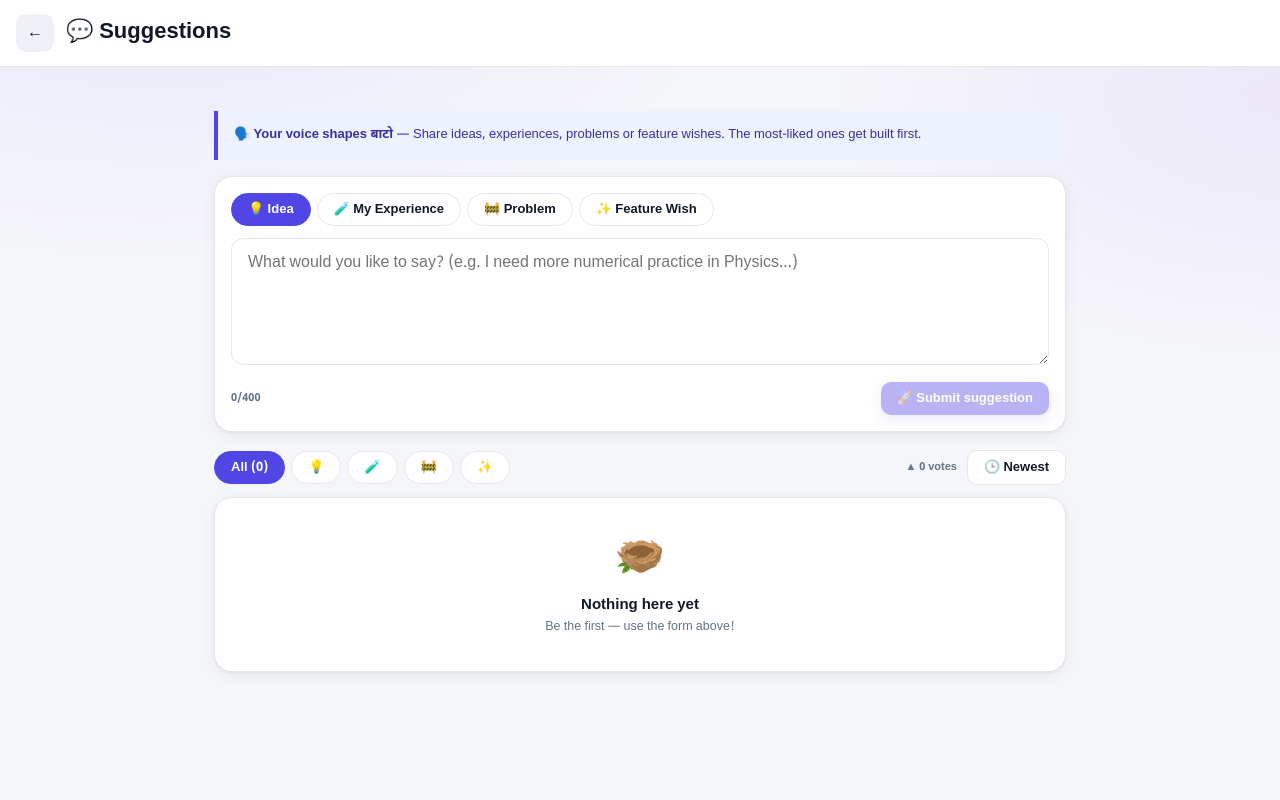
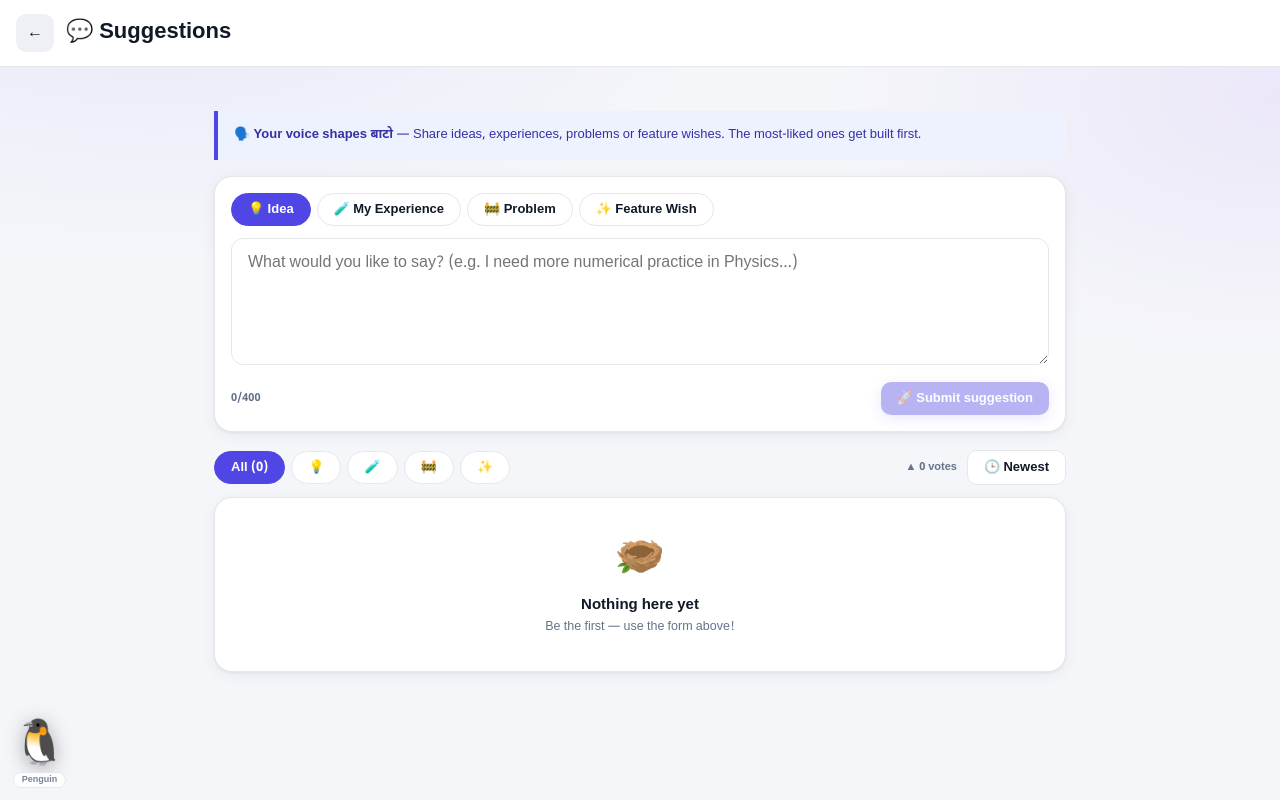
Before and after one commit to harmless-beep/bato, a Next.js app: page /suggest in a window 1280 px wide. Built offline with nearby package versions, Linux system fonts and the light colour scheme.

Commit message:
admin: unlimited votes + unvote + reset votes on /suggest, correct answers visible in CBT; companion pet overlay (penguin/kangaroo/goat/owl/panda) with mood reactions

```diff
--- /dev/null
+++ b/app/components/companion.tsx
@@ -0,0 +1,101 @@
+'use client'
+
+import { useEffect, useRef, useState } from 'react'
+import { useLang } from './ui'
+
+// ─── Companion buddy (overlay pet) ────────────────────────────────────────
+// Single click → encouragement bubble · double-click → switch pet
+// Listens for window 'bato-mood' events: happy | sad | party
+const PETS = [
+  { id: 'penguin', emoji: '🐧', name: 'Penguin' },
+  { id: 'kangaroo', emoji: '🦘', name: 'Kangaroo' },
+  { id: 'goat', emoji: '🐐', name: 'Goat' },
+  { id: 'owl', emoji: '🦉', name: 'Owl' },
+  { id: 'panda', emoji: '🐼', name: 'Panda' },
+]
+const MSG = {
+  idle: [
+    { en: 'Keep going! 💪', np: 'जारी राख्नुहोस्! 💪' },
+    { en: 'You got this! 🚀', np: 'तपाईंले गर्न सक्नुहुन्छ! 🚀' },
+    { en: 'Bato believes in you! 🫶', np: 'बाटोले तपाईंमा विश्वास गर्छ! 🫶' },
+    { en: 'Study smart, not just hard. 📚', np: 'राम्रोसँग पढ्नुहोस्। 📚' },
+    { en: 'One more mock test? 😉', np: 'एउटा अर्को mock test? 😉' },
+  ],
+  happy: [
+    { en: 'Hoshyaar! 🎉', np: 'होशियार! 🎉' },
+    { en: 'Correct! You rock! 🌟', np: 'सही! तपाईं उत्कृष्ट! 🌟' },
+    { en: 'That was clean! ⚡', np: 'एकदम सफा! ⚡' },
+    { en: 'Keep the streak alive! 🔥', np: 'Streak जोगाउनुहोस्! 🔥' },
+  ],
+  sad: [
+    { en: 'Next one! 💪', np: 'अर्को पटक! 💪' },
+    { en: "Don't give up! 🌱", np: 'हार नमान्नुहोस्! 🌱' },
+    { en: 'Learn it, own it. 📝', np: 'सिक्नुहोस्, आफ्नो बनाउनुहोस्। 📝' },
+    { en: 'Even toppers miss some! 🤝', np: 'Topper लाई पनि गलत हुन्छ! 🤝' },
+  ],
+  party: [
+    { en: 'WOW! You are a champion! 🏆', np: 'वाह! तपाईं च्याम्पियन! 🏆' },
+    { en: 'Amazing score! 🎊', np: 'अति नै राम्रो! 🎊' },
+    { en: 'Treat yourself! 🍦', np: 'आफूलाई इनाम दिनुहोस्! 🍦' },
+  ],
+}
+
+const pick = <T,>(arr: T[]): T => arr[Math.floor(Math.random() * arr.length)]
+
+export default function Companion() {
+  const { lang } = useLang()
+  const isNe = lang === 'ne'
+  const [pet, setPet] = useState(PETS[0])
+  const [mood, setMood] = useState('')
+  const [bubble, setBubble] = useState('')
+  const clicks = useRef(0)
+  const sayTimer = useRef<ReturnType<typeof setTimeout> | null>(null)
+
+  const say = (m: 'idle' | 'happy' | 'sad' | 'party') => {
+    setBubble(pick(MSG[m])[isNe ? 'np' : 'en'])
+    setMood(m)
+    if (sayTimer.current) clearTimeout(sayTimer.current)
+    sayTimer.current = setTimeout(() => { setBubble(''); setMood('') }, 2600)
+  }
+
+  useEffect(() => {
+    const saved = localStorage.getItem('bato-pet')
+    const p = PETS.find(x => x.id === saved)
+    if (p) setPet(p)
+    const onMood = (e: Event) => {
+      const d = (e as CustomEvent).detail
+      if (d === 'happy') say('happy')
+      else if (d === 'sad') say('sad')
+      else if (d === 'party') say('party')
+    }
+    window.addEventListener('bato-mood', onMood)
+    return () => { window.removeEventListener('bato-mood', onMood); if (sayTimer.current) clearTimeout(sayTimer.current) }
+    // eslint-disable-next-line react-hooks/exhaustive-deps
+  }, [])
+
+  const onClick = () => {
+    clicks.current++
+    setTimeout(() => {
+      if (clicks.current >= 2) {
+        clicks.current = 0
+        const next = PETS[(PETS.indexOf(pet) + 1) % PETS.length]
+        setPet(next); localStorage.setItem('bato-pet', next.id)
+        setBubble(`${next.emoji} ${isNe ? 'साथी!' : 'buddy!'}`)
+        setMood('happy')
+        if (sayTimer.current) clearTimeout(sayTimer.current)
+        sayTimer.current = setTimeout(() => { setBubble(''); setMood('') }, 1800)
+      } else if (clicks.current === 1) {
+        clicks.current = 0
+        say('idle')
+      }
+    }, 280)
+  }
+
+  return (
+    <div className="companion" onClick={onClick} title={`${pet.name} — ${isNe ? 'क्लिक: प्रोत्साहन, डबल-क्लिक: साथी बदल्नुहोस्' : 'click: cheer up · double-click: switch'}`}>
+      {bubble && <div className="companion-bubble">{bubble}</div>}
+      <div className={`companion-pet${mood ? ' ' + mood : ''}`}>{pet.emoji}</div>
+      <div className="companion-name">{pet.name}</div>
+    </div>
+  )
+}
--- a/app/globals.css
+++ b/app/globals.css
@@ -1154,3 +1154,69 @@ html body {
 .sug-del-btn:hover { border-color: var(--danger); }
 .sug-pinned { border-color: var(--gold) !important; box-shadow: 0 0 0 1px rgba(245,158,11,0.15), var(--shadow); }
 .sug-pin-badge { font-size: 11px; }
+
+/* ─── Companion buddy (overlay pet) ─── */
+.companion {
+  position: fixed; left: 12px; bottom: 12px; z-index: 9000;
+  display: flex; flex-direction: column; align-items: center; gap: 3px;
+  cursor: pointer; user-select: none; -webkit-user-select: none;
+}
+.companion-pet {
+  font-size: 44px; line-height: 1;
+  filter: drop-shadow(0 4px 10px rgba(0,0,0,0.3));
+  animation: pet-bounce 3.4s ease-in-out infinite;
+  transition: transform 0.15s;
+}
+.companion-pet:hover { transform: scale(1.15); }
+.companion-pet.happy { animation: pet-jump 0.55s ease; }
+.companion-pet.sad { animation: pet-droop 0.55s ease; filter: grayscale(0.45) drop-shadow(0 4px 10px rgba(0,0,0,0.3)); }
+.companion-pet.party { animation: pet-spin 0.9s ease; }
+.companion-name {
+  font-size: 9px; font-weight: 800; color: var(--muted);
+  background: var(--card); border: 1px solid var(--border);
+  padding: 1px 8px; border-radius: 999px; opacity: 0.85;
+}
+.companion-bubble {
+  position: absolute; bottom: 64px; left: 50%; transform: translateX(-50%);
+  background: var(--card); color: var(--text); border: 1px solid var(--border);
+  font-size: 11.5px; font-weight: 700; line-height: 1.45;
+  padding: 7px 12px; border-radius: 12px; box-shadow: var(--shadow-lg);
+  max-width: 200px; text-align: center; white-space: normal; z-index: 9001;
+  animation: bubble-pop 0.2s ease;
+}
+.companion-bubble::after {
+  content: ''; position: absolute; bottom: -6px; left: 50%; transform: translateX(-50%);
+  border: 6px solid transparent; border-top-color: var(--border);
+}
+@keyframes pet-bounce { 0%, 88%, 100% { transform: translateY(0); } 94% { transform: translateY(-7px); } }
+@keyframes pet-jump {
+  0% { transform: scale(1) translateY(0); }
+  35% { transform: scale(1.25) translateY(-16px); }
+  65% { transform: scale(0.92) translateY(0); }
+  100% { transform: scale(1); }
+}
+@keyframes pet-droop {
+  0% { transform: rotate(0); }
+  45% { transform: rotate(-10deg) translateY(5px); }
+  100% { transform: rotate(0); }
+}
+@keyframes pet-spin {
+  0% { transform: rotate(0) scale(1); }
+  100% { transform: rotate(360deg) scale(1.2); }
+}
+@keyframes bubble-pop { from { transform: translateX(-50%) scale(0.7); opacity: 0; } to { transform: translateX(-50%) scale(1); opacity: 1; } }
+
+/* ─── CBT admin: correct answer visible ─── */
+.cbt-option.admin-correct { border-color: var(--success); background: rgba(16,185,129,0.1); }
+.cbt-admin-check {
+  margin-left: auto; font-size: 15px; font-weight: 900; color: var(--success);
+  animation: pet-jump 0.4s ease;
+}
+
+/* ─── Suggest: admin vote controls ─── */
+.sug-unvote {
+  width: 30px; height: 20px; border: 1px solid var(--border); background: var(--surface);
+  border-radius: 7px; color: var(--muted); font-size: 13px; line-height: 1; cursor: pointer;
+  transition: all 0.15s;
+}
+.sug-unvote:hover { border-color: var(--danger); color: var(--danger); }
--- a/app/layout.tsx
+++ b/app/layout.tsx
@@ -2,6 +2,7 @@ import type { Metadata } from 'next'
 import './globals.css'
 import { LangProvider } from './components/ui'
 import EasterEggs from './components/easter-eggs'
+import Companion from './components/companion'
 
 export const metadata: Metadata = {
   title: 'बाटो — IOE/KU Engineering Prep',
@@ -25,6 +26,7 @@ export default function RootLayout({ children }: { children: React.ReactNode })
         <LangProvider>
           {children}
           <EasterEggs />
+          <Companion />
         </LangProvider>
       </body>
     </html>
--- a/app/suggest/page.tsx
+++ b/app/suggest/page.tsx
@@ -81,9 +81,21 @@ export default function Suggest() {
   }
 
   const vote = (id: string) => {
-    const next = { ...votes, [id]: votes[id] ? 0 : 1 }
+    // admin can vote as many times as they like; normal users toggle 0/1
+    const next = { ...votes, [id]: admin ? (votes[id] || 0) + 1 : (votes[id] ? 0 : 1) }
     setVotes(next)
     localStorage.setItem(LS_VOTES, JSON.stringify(next))
+  }
+
+  const unvote = (id: string) => {
+    const next = { ...votes, [id]: Math.max(0, (votes[id] || 0) - 1) }
+    setVotes(next)
+    localStorage.setItem(LS_VOTES, JSON.stringify(next))
+  }
+
+  const resetVotes = () => {
+    setVotes({})
+    localStorage.setItem(LS_VOTES, '{}')
   }
 
   const unlock = () => {
@@ -201,10 +213,13 @@ export default function Suggest() {
             const my = votes[s.id] || 0
             return (
               <div key={s.id} className={`card sug-item${s.pinned ? ' sug-pinned' : ''}`} style={{ padding: 12, marginBottom: 10 }}>
-                <button className={`sug-vote${my ? ' on' : ''}`} onClick={() => vote(s.id)} aria-label={isNe ? 'भोट' : 'Vote'} title={isNe ? 'भोट दिनुहोस्' : 'Upvote'}>
-                  <span className="sug-vote-arrow">▲</span>
-                  <span className="sug-vote-num">{my}</span>
-                </button>
+                <div style={{ display: 'flex', flexDirection: 'column', alignItems: 'center', gap: 4, flexShrink: 0 }}>
+                  <button className={`sug-vote${my ? ' on' : ''}`} onClick={() => vote(s.id)} aria-label={isNe ? 'भोट' : 'Vote'} title={isNe ? 'भोट दिनुहोस्' : 'Upvote'}>
+                    <span className="sug-vote-arrow">▲</span>
+                    <span className="sug-vote-num">{my}</span>
+                  </button>
+                  {admin && <button className="sug-unvote" onClick={() => unvote(s.id)} title={isNe ? 'भोट घटाउनुहोस्' : 'Remove vote'}>−</button>}
+                </div>
                 <div style={{ flex: 1, minWidth: 0 }}>
                   <div className="sug-item-top">
                     <span className="sug-item-type">{t.icon} {isNe ? t.labelNp : t.label}</span>
@@ -237,6 +252,7 @@ export default function Suggest() {
           {admin ? (
             <div className="sug-admin-bar">
               <span className="sug-admin-badge">👑 {isNe ? 'प्रशासक' : 'Admin'}</span>
+              <button className="btn btn-outline btn-sm" onClick={resetVotes}>♻ {isNe ? 'भोट रिसेट' : 'Reset votes'}</button>
               <button className="btn btn-outline btn-sm" onClick={clearAll}>🗑 {isNe ? 'सबै मेट्नुहोस्' : 'Clear all'}</button>
               <button className="btn btn-outline btn-sm" onClick={() => { setAdmin(false); localStorage.removeItem('bato-admin') }}>🔒 {isNe ? 'बन्द' : 'Lock'}</button>
             </div>
```
Also changed, not shown: app/mock-test/page.tsx (+7 -1 lines).
